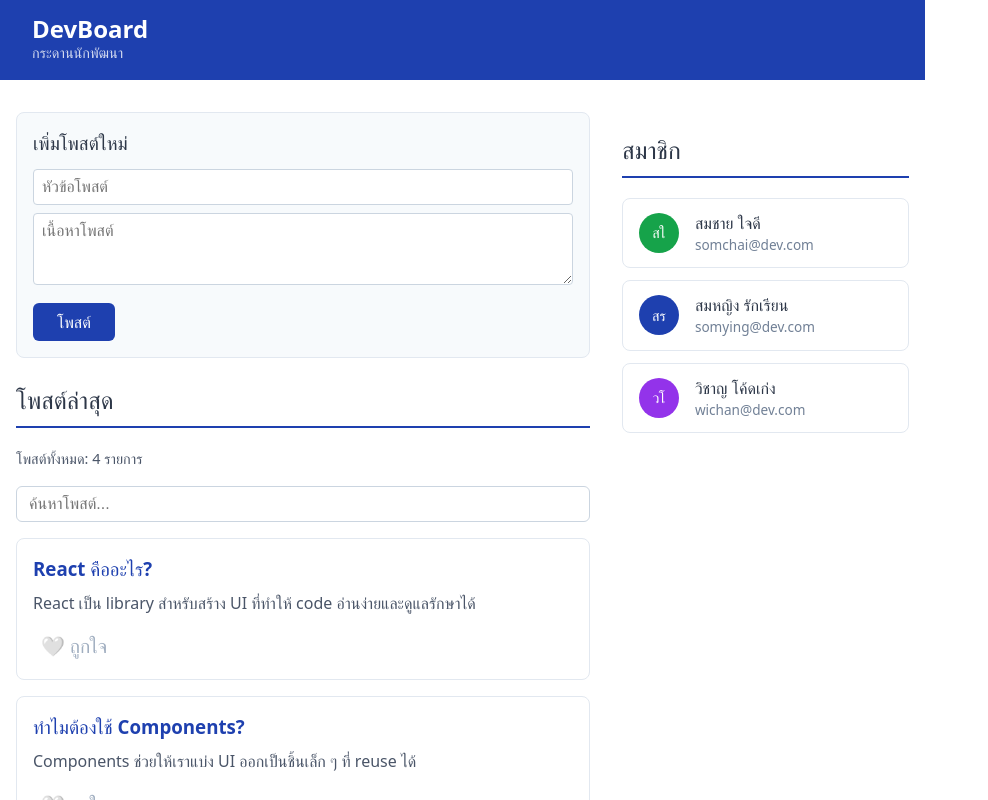
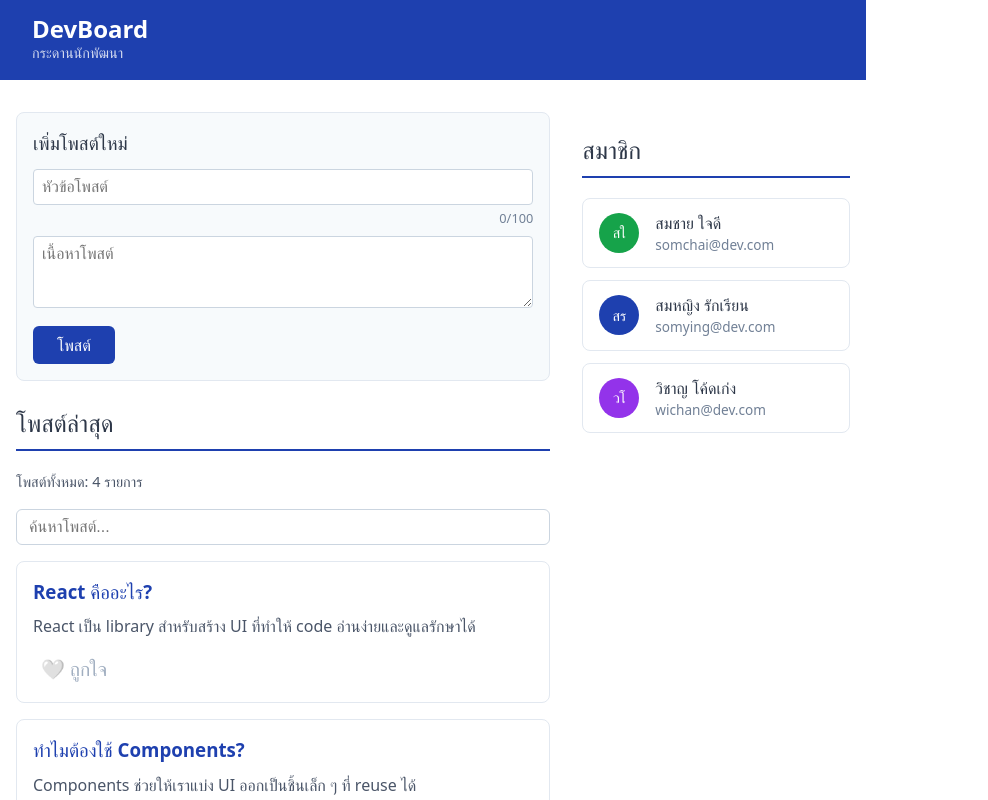
Before and after one commit to Cafeneslai/project_frontend_devbroad, a React (Vite) app: page / in a window 1280 px wide. Shown: the top 800 px of the page, without its empty margins (0-988 px from the left). Built offline with nearby package versions, Linux system fonts and the light colour scheme.

Commit message:
feat:add Character Counter

```diff
--- a/src/App.jsx
+++ b/src/App.jsx
@@ -71,7 +71,7 @@ function App() {
           gap: "2rem",
         }}
       >
-        {/* คอลัมน์ซ้าย */}
+        {/* คอลัมน์ซ้าย: โพสต์ */}
         <div>
           <AddPostForm onAddPost={handleAddPost} />
           <PostList
@@ -81,7 +81,7 @@ function App() {
           />
         </div>
 
-        {/* คอลัมน์ขวา */}
+        {/* คอลัมน์ขวา: สมาชิก */}
         <div>
           <h2
             style={{
--- a/src/components/AddPostForm.jsx
+++ b/src/components/AddPostForm.jsx
@@ -3,6 +3,8 @@ import { useState } from "react";
 function AddPostForm({ onAddPost }) {
   const [title, setTitle] = useState("");
   const [body, setBody] = useState("");
+  const maxTitleLength = 100;
+  const remaining = maxTitleLength - title.length;
 
   function handleSubmit(e) {
     e.preventDefault();
@@ -33,16 +35,28 @@ function AddPostForm({ onAddPost }) {
         placeholder="หัวข้อโพสต์"
         value={title}
         onChange={(e) => setTitle(e.target.value)}
+        maxLength={maxTitleLength}
         style={{
           width: "100%",
           padding: "0.5rem",
-          marginBottom: "0.5rem",
+          marginBottom: "0.25rem",
           border: "1px solid #cbd5e0",
           borderRadius: "4px",
           fontSize: "1rem",
           boxSizing: "border-box",
         }}
       />
+      <div
+        style={{
+          textAlign: "right",
+          fontSize: "0.8rem",
+          marginBottom: "0.5rem",
+          color: remaining < 10 ? "#e53e3e" : "#718096",
+          fontWeight: remaining < 10 ? "bold" : "normal",
+        }}
+      >
+        {title.length}/{maxTitleLength}
+      </div>
 
       <textarea
         placeholder="เนื้อหาโพสต์"
--- a/src/components/UserCard.jsx
+++ b/src/components/UserCard.jsx
@@ -1,13 +1,10 @@
 function UserCard({ name, email }) {
-  // ดึงตัวอักษรแรกมาทำ avatar
+
   const initials = name
     .split(" ")
     .map((n) => n[0])
     .join("");
 
-  // ในโค้ดเดิมเราใช้ name.charCodeAt(0) % 3
-  // แต่บังเอิญว่า "ส" และ "ว" มีค่า charCode % 3 เป็น 2 เหมือนกันทั้งหมด
-  // เลยทำให้ทุกคนได้เป็นสีม่วงครับ จึงขอปรับมาใช้ name.length % 3 แทนเพื่อให้สีต่างกัน
   const colorIndex = name.length % 3;
 
   let bgColor = "#1e40af"; // Default
```
